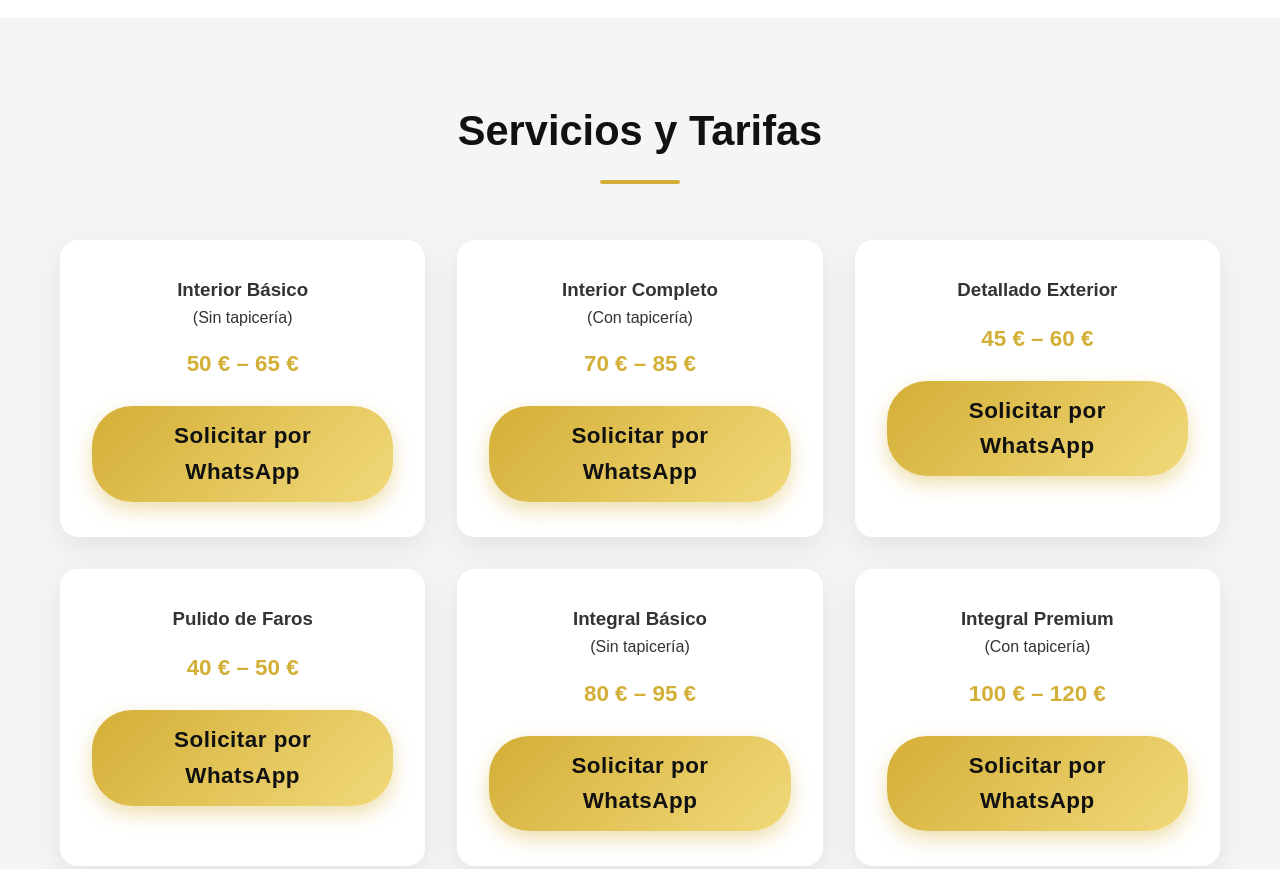
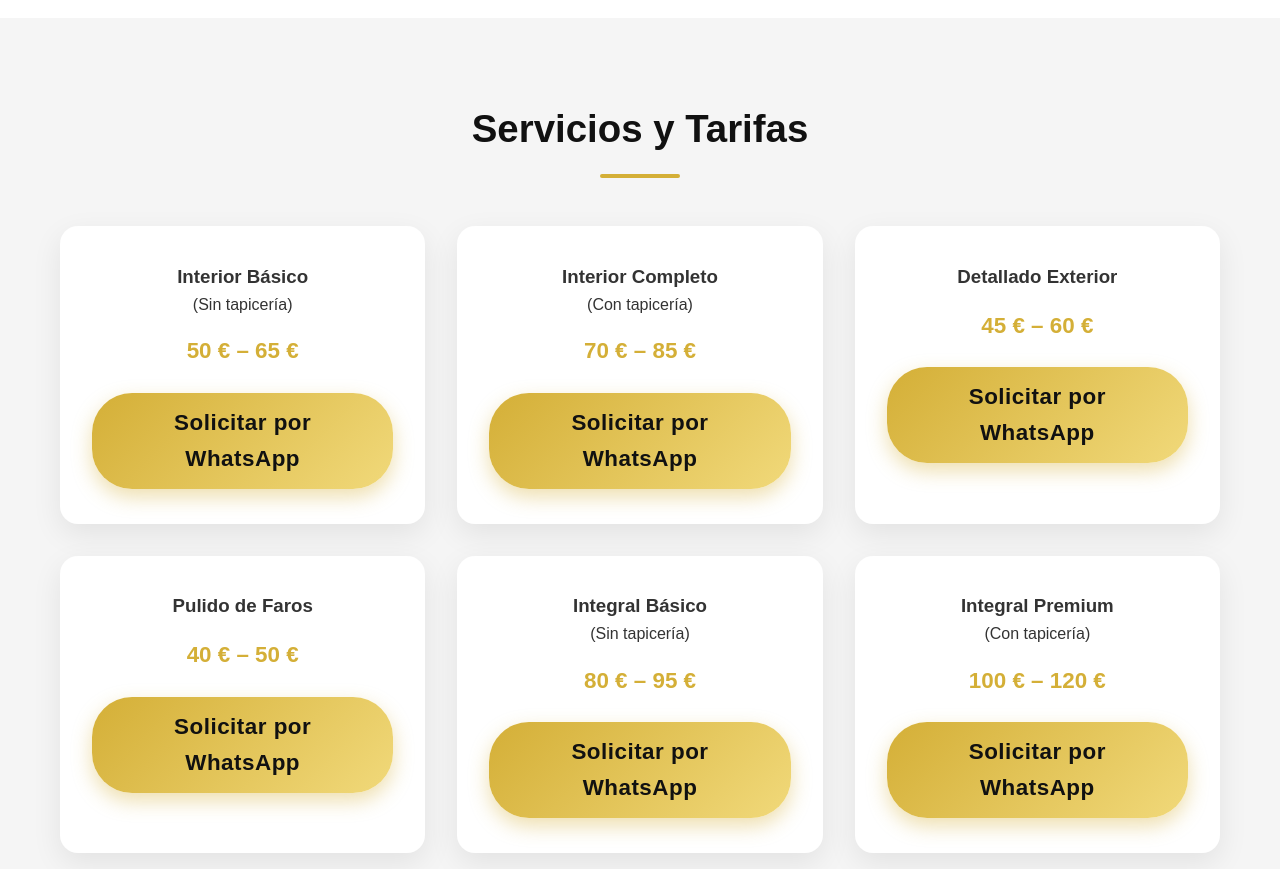
Before and after one commit to lcmautodetail/lcm-lavado-detailing, a plain HTML site: page index.html in a window 1280 px wide. Shown: the part 782-1651 px from the top of the page. Drawn offline with Linux system fonts and the light colour scheme.

Commit message:
Update index.html

```diff
--- a/index.html
+++ b/index.html
@@ -85,10 +85,9 @@ nav a:hover{color:#d4af37;}
 section{padding:5rem 0;}
 .section-title{
   text-align:center;
-  font-size:2.6rem;
-  font-weight:800;
+  font-size:2.4rem;
   color:#111;
-  margin-bottom:3.5rem;
+  margin-bottom:3rem;
   position:relative;
 }
 
@@ -99,7 +98,7 @@ section{padding:5rem 0;}
   height:4px;
   background:#d4af37;
   margin:15px auto 0;
-  border-radius:2px;
+  border-radius:5px;
 }
 
 /* SERVICES */
@@ -364,6 +363,9 @@ footer{background:#000;color:white;text-align:center;padding:1.5rem;}
     color: white;
   }
 }
+section{
+  padding:6rem 0;
+}
 
 </style>
 </head>
```
